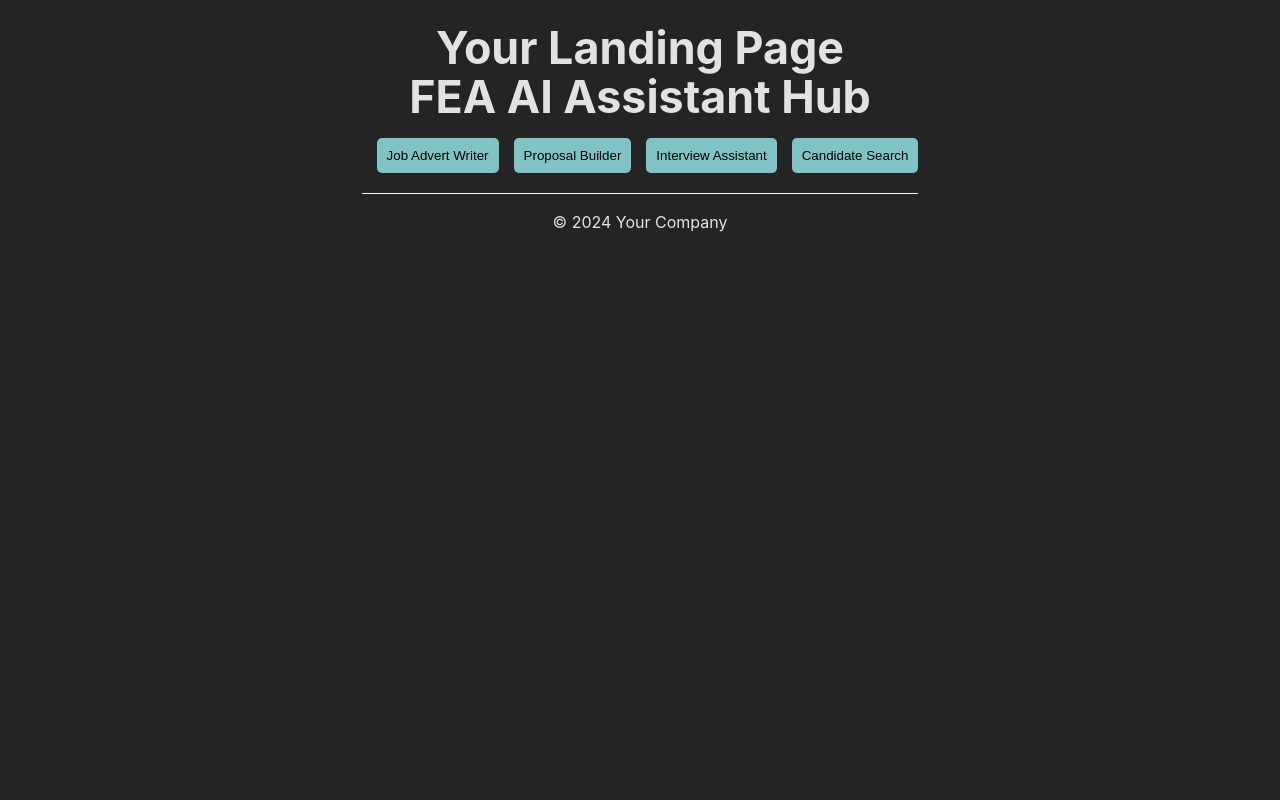
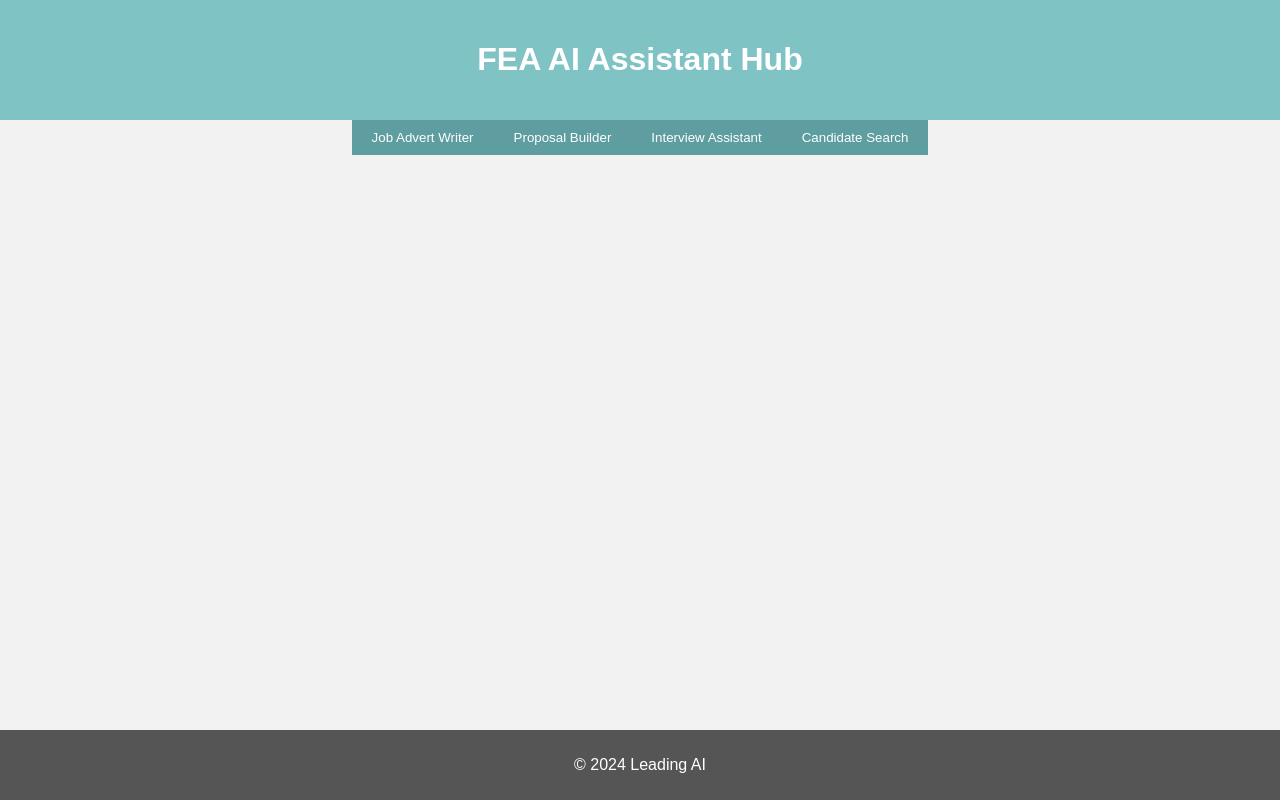
Before and after one commit to ibbyleadingai/fea-ai-hub, a React (Vite) app: page / in a window 1280 px wide. Built offline with nearby package versions, Linux system fonts and the light colour scheme.

Commit message:
Design changes

```diff
--- a/src/App.css
+++ b/src/App.css
@@ -1,6 +1,6 @@
 #root {
   max-width: 1280px;
   margin: 0 auto;
-  padding: 1.5rem;
+  /* padding: 1.5rem; */
   text-align: center;
 }
--- a/src/App.tsx
+++ b/src/App.tsx
@@ -9,6 +9,8 @@ import CandidateSearch from './components/CandidateSearch'
 function App() {
   const [selectedSection, setSelectedSection] = useState("");
 
+  const currentYr = new Date().getFullYear();
+
   const renderSection = (section: string) => {
     setSelectedSection(section);
   }
@@ -16,7 +18,7 @@ function App() {
   return (
     <div className="app">
       <header className="header">
-        <h1>Your Landing Page</h1>
+        <h1>FEA AI Assistant Hub</h1>
       </header>
       <Navigation onSelect={renderSection} />
       <main className="main-content">
@@ -26,7 +28,7 @@ function App() {
         {selectedSection === "Candidate Search" && <CandidateSearch />}
       </main>
       <footer className="footer">
-        <p>&copy; 2024 Your Company</p>
+        <p>&copy; {currentYr} Leading AI</p>
       </footer>
     </div>
   );
--- a/src/components/Navigation.tsx
+++ b/src/components/Navigation.tsx
@@ -1,3 +1,5 @@
+import React, { useState } from 'react';
+
 interface Props{
     onSelect: (section: string) => void | string;
 }
@@ -5,12 +7,16 @@ interface Props{
 export default function Navigation({onSelect} : Props){
 
     const sections = ["Job Advert Writer", "Proposal Builder", "Interview Assistant", "Candidate Search"]
+    const [selectedButton, setSelectedButton] = useState<string | null>(null);
 
     return(
         <nav>
-          <h1>FEA AI Assistant Hub</h1>
         {sections.map((section, index) => (
-        <button className="btn-section" key={index} onClick={() => onSelect(section)}>
+        <button className={`btn-section ${selectedButton === section ? 'selected' : ''}`} key={index}
+        onClick={() => {
+          onSelect(section);
+          setSelectedButton(section);
+        }}>
           {section}
         </button>
       ))}
--- a/src/index.css
+++ b/src/index.css
@@ -1,44 +1,51 @@
 body {
   margin: 0;
-  display: flex;
-  /* place-items: center; */
-  min-width: 320px;
-  min-height: 100vh;
-
-  font-family: Inter, system-ui, Avenir, Helvetica, Arial, sans-serif;
-  line-height: 1.5;
-  font-weight: 400;
-
-  color: rgba(255, 255, 255, 0.87);
-  background-color: #242424;
+  padding: 0;
+  font-family: 'Arial', sans-serif;
 }
 
-h1 {
-  font-size: 2.8em;
-  line-height: 1.1;
-  margin: 0;
+.app {
+  display: flex;
+  flex-direction: column;
+  min-height: 100vh;
+  background-color: #f2f2f2;
 }
 
-h2{
-  margin-top: 30px;
+.header {
+  background-color: #7fc3c5;
+  color: white;
+  text-align: center;
+  padding: 20px 0px 20px 0px;
+  width: 100%;
 }
 
-.btn-section{
-  margin: 15px 0 0 15px;
-  padding: 10px;
-  cursor: pointer;
-  background-color: #7fc3c5;
-  color: black;
-  border: none;
-  border-radius: 5px;
+.main-content {
+  flex-grow: 1;
+  padding: 20px;
 }
 
-.btn-section:hover{
-  background-color: #5a9a9c;
+.footer {
+  background-color: #555555;
+  color: white;
+  text-align: center;
+  padding: 10px;
 }
 
-.border{
-  border-bottom: 1px solid whitesmoke;
-    width: 100%;
-    margin-top: 20px;
+.btn-section {
+  background-color: #5e9ea0;
+  color: white;
+  border: none;
+  padding: 10px 20px;
+  margin: 0;
+  cursor: pointer;
+  transition: background-color 0.3s;
 }
+
+.btn-section:hover {
+  background-color: #555555;
+}
+
+.btn-section.selected {
+  background-color: #555555; /* Hovered color for the selected button */
+  color: white; /* Text color for the selected button */
+}
```
